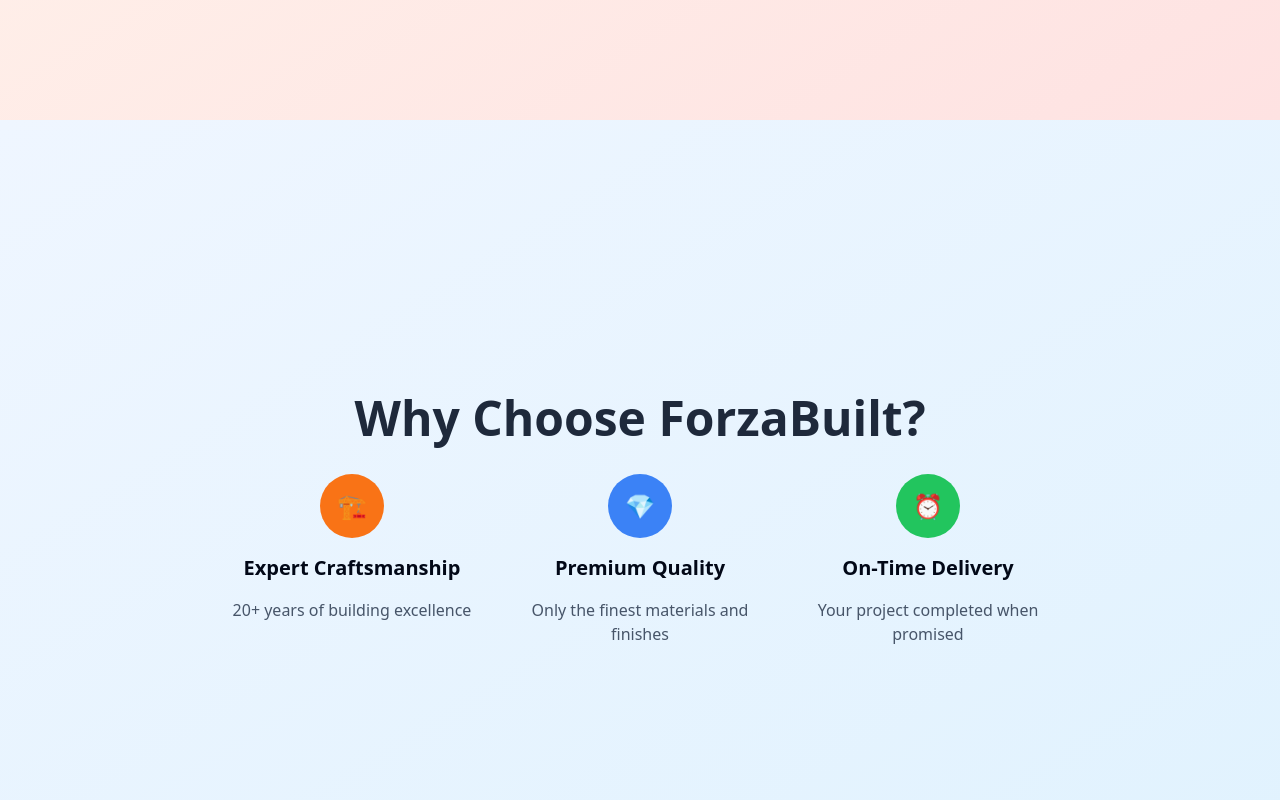
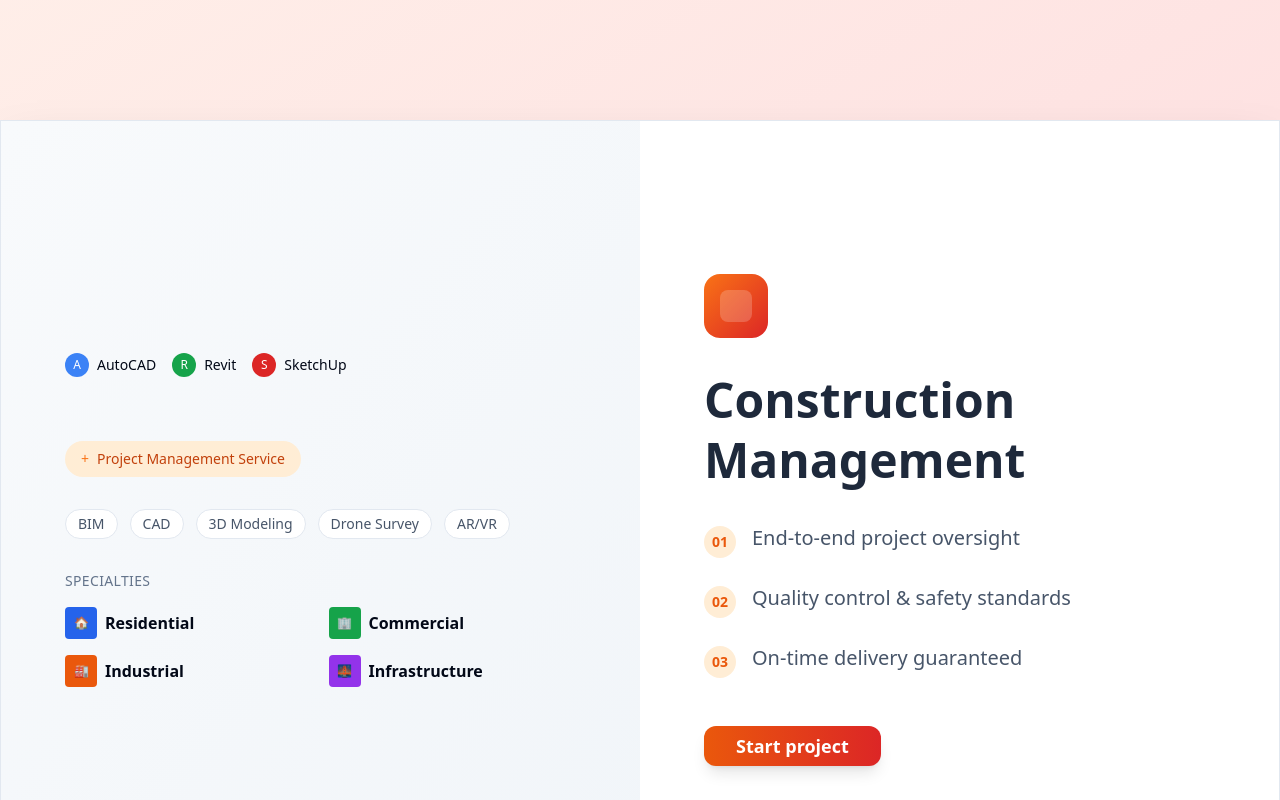
Before and after one commit to Nloperena/ForzaBuilt.com, a React (Vite) app: page / in a window 1280 px wide. Shown: the part 680-1480 px from the top of the page. Built offline with nearby package versions, Linux system fonts and the light colour scheme.

Commit message:
Code edited in Lovable Code Editor
Edited UI in Lovable

```diff
--- a/src/pages/Index.tsx
+++ b/src/pages/Index.tsx
@@ -14,12 +14,13 @@ const Index = () => {
 
       {/* Top Placeholder Components */}
       <HeroSection />
+      <ServiceCardStack />
       <WhyChooseSection />
       <TrustedBySection />
 
       {/* Main Content - Card Stacks */}
       <ServiceCardStack />
-      <ServiceCardStack />
+
 
       {/* Bottom Placeholder Components */}
       <CallToActionSection />
```
